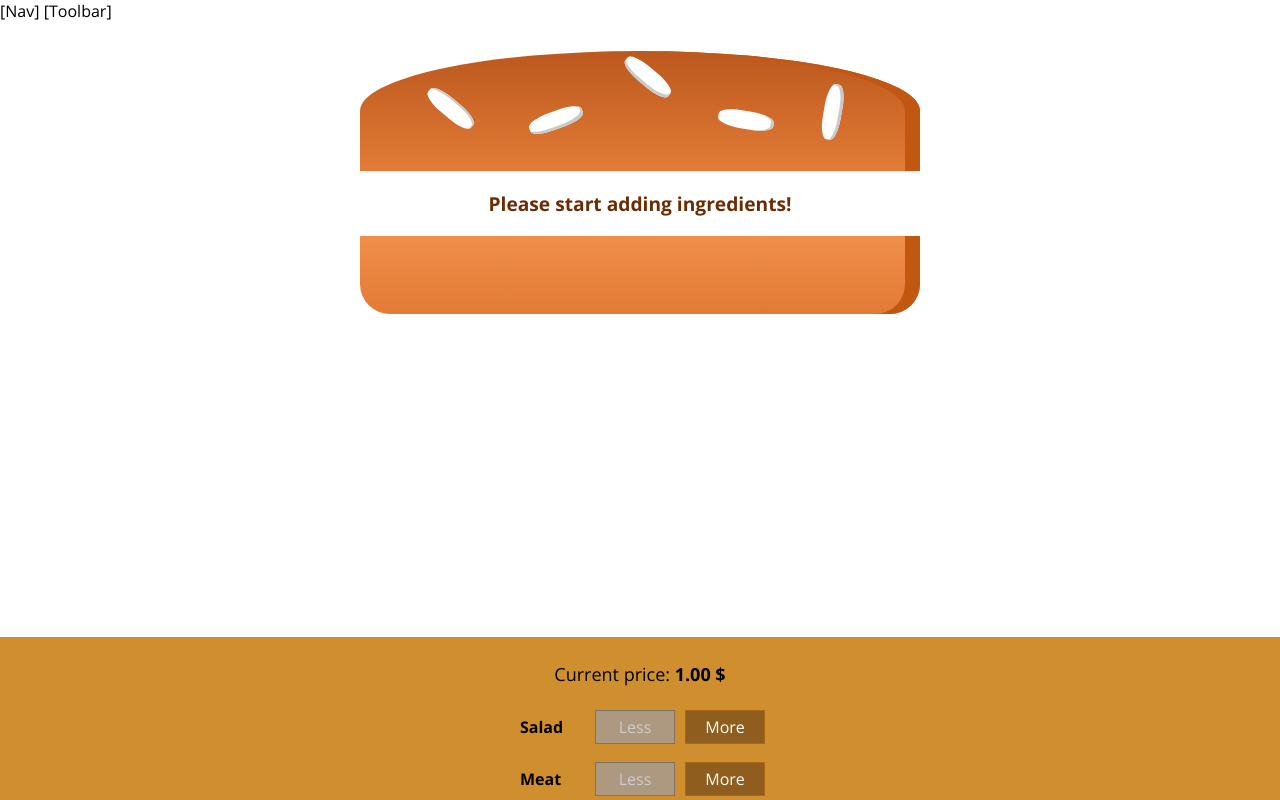
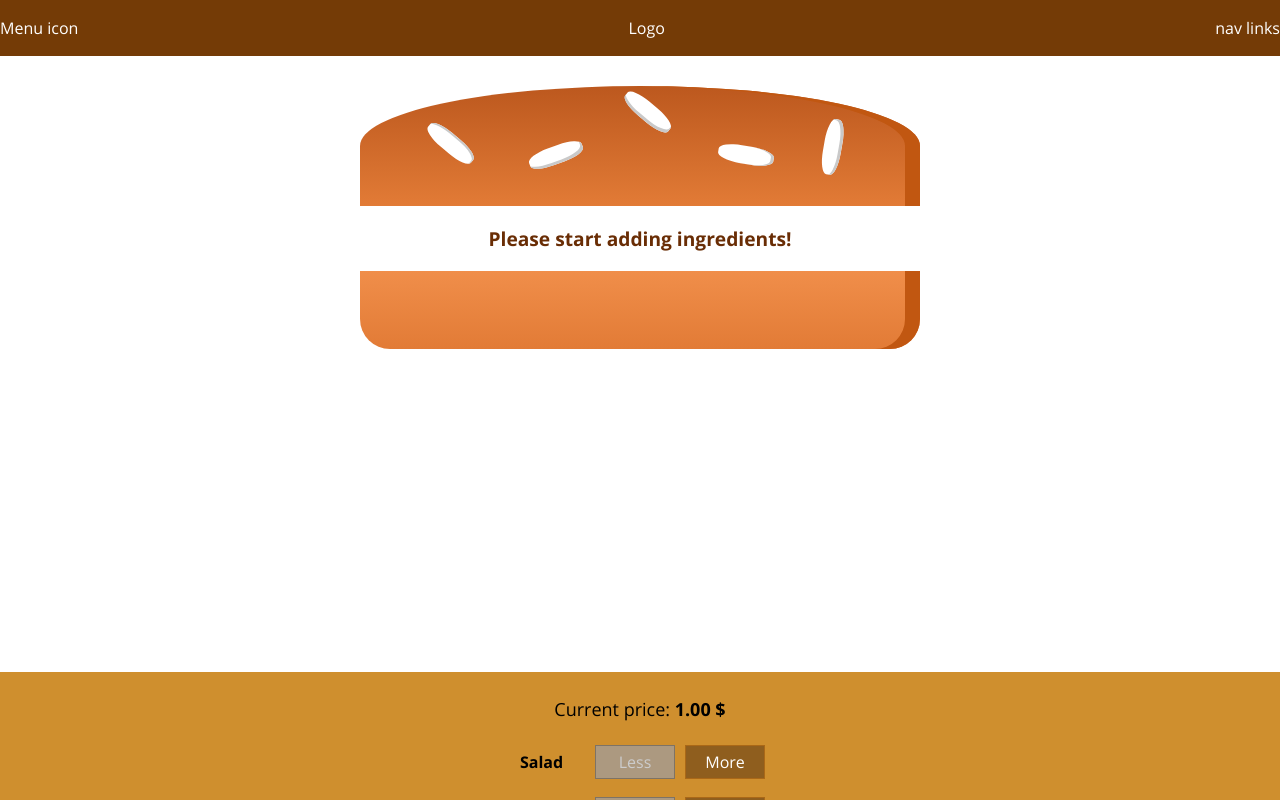
Before and after one commit to ChingizPro/burger-builder, a React (Create React App) app: page / in a window 1280 px wide. Shown: the top 800 px of the page. Built offline with nearby package versions, Linux system fonts and the light colour scheme.

Commit message:
Add toolbar

```diff
--- a/src/Components/Layout/Layout.js
+++ b/src/Components/Layout/Layout.js
@@ -1,12 +1,11 @@
 import Wrapper from '../../hoc/Wrapper/Wrapper'
+import Toolbar from '../Navigation/Toolbar/Toolbar';
 import classes from './Layout.module.css';
 
 const Layout = (props) => {
     return (
         <Wrapper>
-            [Nav]
-            [Toolbar]
-
+            <Toolbar />
             <main className={classes.content}>
                 {props.children}
             </main>
--- a/src/Components/Layout/Layout.module.css
+++ b/src/Components/Layout/Layout.module.css
@@ -1,3 +1,3 @@
 .content {
-    margin-top: 15px;
+    margin-top: 72px;
 }
--- /dev/null
+++ b/src/Components/Navigation/Toolbar/Toolbar.js
@@ -0,0 +1,15 @@
+import React from 'react';
+
+import classes from './Toolbar.module.css';
+
+const Toolbar = props => (
+    <div className={classes.Toolbar}>
+        <div>Menu icon</div>
+        <div>Logo</div>
+        <nav>
+            nav links
+        </nav>
+    </div>
+);
+
+export default Toolbar;
--- /dev/null
+++ b/src/Components/Navigation/Toolbar/Toolbar.module.css
@@ -0,0 +1,13 @@
+.Toolbar {
+    position: fixed;
+    left: 0;
+    top: 0;
+    display: flex;
+    justify-content: space-between;
+    align-items: center;
+    width: 100%;
+    height: 56px;
+    background-color: #743b06;
+    color: #fff;
+    z-index: 90;
+}
```
